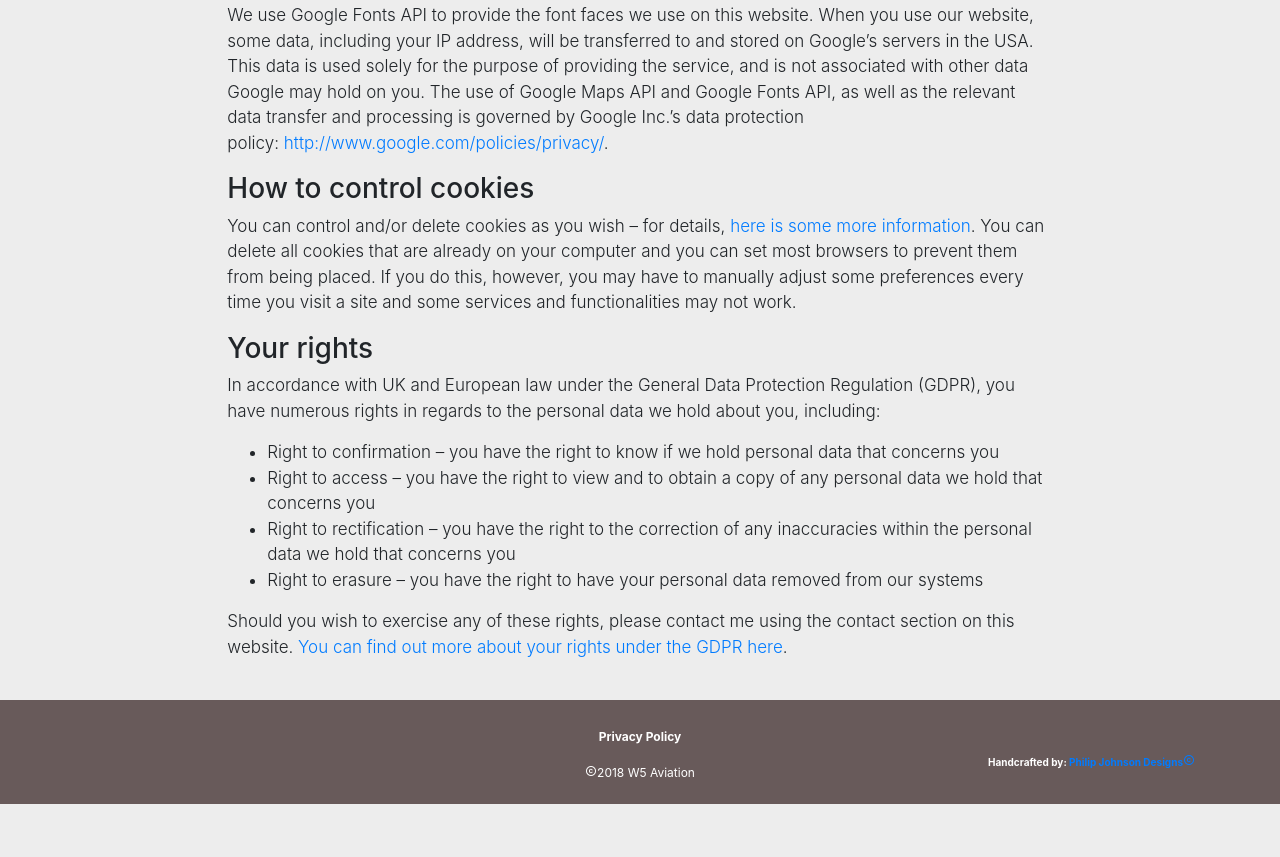
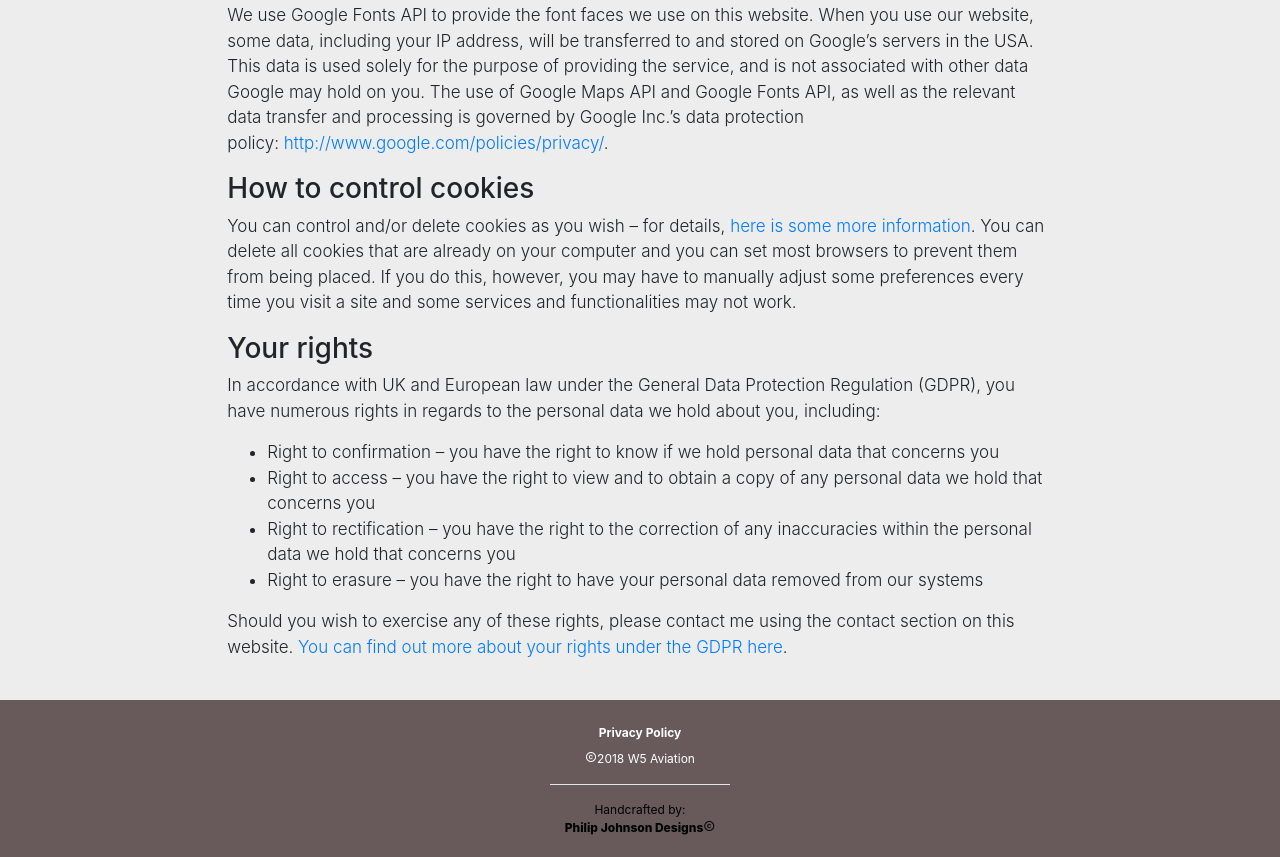
Before and after one commit to phil7j/w5aviation, a website: page privacy.html in a window 1280 px wide. Shown: the part 1294-2151 px from the top of the page. Before the commit the page ends 2098 px from the top, so only its background shows below. Drawn offline with nearby package versions, Linux system fonts and the light colour scheme.

Commit message:
add new style to footer in both index.html and privacy.html

```diff
--- a/dest/privacystyle.css
+++ b/dest/privacystyle.css
@@ -27,7 +27,6 @@ a.nav-link:hover {
 .logo {
 	width: 80%;
 }
-
 div.runway {
 	background-image: url("../images/runway.jpg");
 	background-repeat: no-repeat;
@@ -37,13 +36,8 @@ div.runway {
 	background-position: center;
 }
 
-.privacy-text {
-
-	/*padding: 10% 20%;*/
-}
-
-p,ul {
-	font-size: 17px!important;
+div.privacy-text {
+	font-size: 17px;
 }
 
 .icon {
@@ -55,22 +49,39 @@ p,ul {
 
 }
 
+div.footer div.col.text-center {
+	padding-left: 0;
+	padding-right: 0;
+}
+
 div.credit {
-	color: white;
+	color: black;
+	text-align: center;
+	font-size: 12px;
+	padding-top: 0px;
+	padding-bottom: 0;
+	padding-right: 0;
 
-	text-align: right;
-	font-size: 10px;
-	padding-top: 2em;
-	padding-bottom: 1.5em;
-	font-weight: bold;
 
+}
+
+div.credit a{
+	color: black;
+	text-decoration: none;
+	font-weight: 800;
+}
+
+div.credit a:hover{
+	font-weight: 700;
 }
 
 div.privacy-link {
 	font-size: 12px;
-	padding-top: 2em;
-	padding-bottom: 1.5em;
+	padding-top: 20px;
+	padding-bottom: 0;
 	color: white;
+	padding-left: 0;
+	padding-right: 0;
 
 
 }
@@ -84,3 +95,8 @@ div.privacy-link a:hover {
 	color: rgb(35, 34, 34);
 	text-decoration: none;
 }
+
+hr.footer-hr {
+	background-color: white;
+	width: 50%;
+}
--- a/dest/w5styles.css
+++ b/dest/w5styles.css
@@ -6,8 +6,6 @@ body {
 .jumbotron {
 	background-image: url("../images/privatejet.jpg");
 	background-size: cover;
-
-	background-position: fixed;
 	background-position: 0% 55%;
 	margin-top: 5em;
 	margin-bottom: 0;
@@ -279,22 +277,39 @@ a.linkhover:hover {
 
 }
 
+div.footer div.col.text-center {
+	padding-left: 0;
+	padding-right: 0;
+}
+
 div.credit {
-	color: white;
+	color: black;
+	text-align: center;
+	font-size: 12px;
+	padding-top: 0px;
+	padding-bottom: 0;
+	padding-right: 0;
 
-	text-align: right;
-	font-size: 10px;
-	padding-top: 2em;
-	padding-bottom: 1.5em;
-	font-weight: bold;
 
+}
+
+div.credit a{
+	color: black;
+	text-decoration: none;
+	font-weight: 800;
+}
+
+div.credit a:hover{
+	font-weight: 700;
 }
 
 div.privacy-link {
 	font-size: 12px;
-	padding-top: 2em;
-	padding-bottom: 1.5em;
+	padding-top: 20px;
+	padding-bottom: 0;
 	color: white;
+	padding-left: 0;
+	padding-right: 0;
 
 
 }
@@ -308,3 +323,8 @@ div.privacy-link a:hover {
 	color: rgb(35, 34, 34);
 	text-decoration: none;
 }
+
+hr.footer-hr {
+	background-color: white;
+	width: 50%;
+}
--- a/privacy.html
+++ b/privacy.html
@@ -1,5 +1,6 @@
 <!DOCTYPE html>
 <html>
+
 <head>
 	<title>Privacy Policy</title>
 	<meta charset="utf-8">
@@ -8,7 +9,8 @@
 
 	<!-- Boostrap CSS CDN -->
 
-	<link rel="stylesheet" href="https://maxcdn.bootstrapcdn.com/bootstrap/4.0.0/css/bootstrap.min.css" integrity="sha384-Gn5384xqQ1aoWXA+058RXPxPg6fy4IWvTNh0E263XmFcJlSAwiGgFAW/dAiS6JXm" crossorigin="anonymous">
+	<link rel="stylesheet" href="https://maxcdn.bootstrapcdn.com/bootstrap/4.0.0/css/bootstrap.min.css" integrity="sha384-Gn5384xqQ1aoWXA+058RXPxPg6fy4IWvTNh0E263XmFcJlSAwiGgFAW/dAiS6JXm"
+	 crossorigin="anonymous">
 
 	<!-- Stylesheet -->
 	<link rel="stylesheet" type="text/css" href="./dest/privacystyle.css">
@@ -18,12 +20,14 @@
 	<link href="https://fonts.googleapis.com/icon?family=Material+Icons" rel="stylesheet">
 
 </head>
+
 <body>
 	<!-- Navigation Bar  -->
 	<nav class="navbar navbar-expand-lg navbar-light border fixed-top" style="background-color: white;">
 		<div class="container">
 			<a class="navbar-brand mb-1 mt-1" href="index.html"><img src="images/w5logo.jpg" class="logo" alt="Aviation Consulting, Records Management, Lukas Weiss"></a>
-  <button class="navbar-toggler" type="button" data-toggle="collapse" data-target="#navbarSupportedContent" aria-controls="navbarSupportedContent" aria-expanded="false" aria-label="Toggle navigation">
+			<button class="navbar-toggler" type="button" data-toggle="collapse" data-target="#navbarSupportedContent"
+			 aria-controls="navbarSupportedContent" aria-expanded="false" aria-label="Toggle navigation">
 				<span class="navbar-toggler-icon"></span>
 			</button>
 
@@ -53,15 +57,20 @@
 		</div>
 		</div>
 	</nav>
-
 	<div class="container">
 
 		<div class="runway">
 
 	</div>
 
+
+
+
+
+
 </div>
 	</div>
+
 
 	<!-- Privacy Policy Section -->
 
@@ -73,52 +82,77 @@
 						<h3>Our details</h4>
 
 
-<p>The data controller in respect of our website is W5 Aviation, registered in Switzerland, company number CHE-380.003.998. For details of how to contact the data controller, please see our contact section.</p>
+							<p>The data controller in respect of our website is W5 Aviation, registered in Switzerland, company number
+								CHE-380.003.998. For details of how to contact the data controller, please see our contact section.</p>
 
 							<h3>Your Personal Data</h4>
 
-<p>Here at W5 Aviation we take your privacy seriously and will only use your personal information to respond to any questions you may have and to provide the products and services you have requested from us. Your personal information will never be shared with third parties for marketing purposes and will not be used by us for marketing purposes without your explicit consent.</p>
+								<p>Here at W5 Aviation we take your privacy seriously and will only use your personal information to respond to
+									any questions you may have and to provide the products and services you have requested from us. Your personal
+									information will never be shared with third parties for marketing purposes and will not be used by us for
+									marketing purposes without your explicit consent.</p>
 
 								<h3>Data Collected on This Website</h4>
 
 									<h5>Web server logs and security</h5>
-<p>When you visit this website, information about your device, operating system and browser, and your IP address are automatically saved in log files. This serves a number of purposes, including helping to keep the website secure and helping to diagnose any problems that might arise.</p>
+									<p>When you visit this website, information about your device, operating system and browser, and your IP
+										address are automatically saved in log files. This serves a number of purposes, including helping to keep the
+										website secure and helping to diagnose any problems that might arise.</p>
 
 									<h3>Cookies</h4>
 
-<p>A cookie is a tiny data file that is used to store information. Most websites use cookies for a number of purposes, including providing essential functionality (e.g. a shopping cart), providing useful information about the way in which the website is being used (e.g. analytics), and many other functions such as enhanced security.
+										<p>A cookie is a tiny data file that is used to store information. Most websites use cookies for a number of
+											purposes, including providing essential functionality (e.g. a shopping cart), providing useful information
+											about the way in which the website is being used (e.g. analytics), and many other functions such as enhanced
+											security.
 											By continuing to use this website, you accept that we use the following cookies:</p>
 
 										<h5>Google Analytics</h5>
 
-<p>We use Google Analytics to provide us with information about how our website is used, such as what countries our visitors are browsing from, and what pages are the most popular. The data gathered is anonymous and can not be used to identify individual users.
-You may block the collection of the data generated by the cookie and the data related to your use of the website (incl. your IP address) to Google as well as the processing of this data by Google, by downloading and installing a browser plugin available from the following link: <a href="https://tools.google.com/dlpage/gaoptout?hl=en">https://tools.google.com/dlpage/gaoptout?hl=en</a>.</p>
+										<p>We use Google Analytics to provide us with information about how our website is used, such as what
+											countries our visitors are browsing from, and what pages are the most popular. The data gathered is
+											anonymous and can not be used to identify individual users.
+											You may block the collection of the data generated by the cookie and the data related to your use of the
+											website (incl. your IP address) to Google as well as the processing of this data by Google, by downloading
+											and installing a browser plugin available from the following link: <a href="https://tools.google.com/dlpage/gaoptout?hl=en">https://tools.google.com/dlpage/gaoptout?hl=en</a>.</p>
 
 										<h5>Google Fonts</h5>
 
 										<p>We use Google Fonts API to provide the font faces we use on this website.
-When you use our website, some data, including your IP address, will be transferred to and stored on Google’s servers in the USA. This data is used solely for the purpose of providing the service, and is not associated with other data Google may hold on you. The use of Google Maps API and Google Fonts API, as well as the relevant data transfer and processing is governed by Google Inc.’s data protection policy: <a href="http://www.google.com/policies/privacy/">http://www.google.com/policies/privacy/</a>.</p>
+											When you use our website, some data, including your IP address, will be transferred to and stored on
+											Google’s servers in the USA. This data is used solely for the purpose of providing the service, and is not
+											associated with other data Google may hold on you. The use of Google Maps API and Google Fonts API, as well
+											as the relevant data transfer and processing is governed by Google Inc.’s data protection policy: <a href="http://www.google.com/policies/privacy/">http://www.google.com/policies/privacy/</a>.</p>
 
 
 
 										<h3>How to control cookies</h4>
 
-<p>You can control and/or delete cookies as you wish – for details, <a href="https://ico.org.uk/your-data-matters/online/cookies/">here is some more information</a>. You can delete all cookies that are already on your computer and you can set most browsers to prevent them from being placed. If you do this, however, you may have to manually adjust some preferences every time you visit a site and some services and functionalities may not work.</p>
+											<p>You can control and/or delete cookies as you wish – for details, <a href="https://ico.org.uk/your-data-matters/online/cookies/">here
+													is some more information</a>. You can delete all cookies that are already on your computer and you can set
+												most browsers to prevent them from being placed. If you do this, however, you may have to manually adjust
+												some preferences every time you visit a site and some services and functionalities may not work.</p>
 
 											<h3>Your rights</h4>
 
-<p>In accordance with UK and European law under the General Data Protection Regulation (GDPR), you have numerous rights in regards to the personal data we hold about you, including:</p>
+												<p>In accordance with UK and European law under the General Data Protection Regulation (GDPR), you have
+													numerous rights in regards to the personal data we hold about you, including:</p>
 												<ul>
 													<li>
 														Right to confirmation – you have the right to know if we hold personal data that concerns you</li>
 
-	<li>Right to access – you have the right to view and to obtain a copy of any personal data we hold that concerns you</li>
+													<li>Right to access – you have the right to view and to obtain a copy of any personal data we hold that
+														concerns you</li>
 
-	<li>Right to rectification – you have the right to the correction of any inaccuracies within the personal data we hold that concerns you</li>
+													<li>Right to rectification – you have the right to the correction of any inaccuracies within the personal
+														data we hold that concerns you</li>
 
 													<li>Right to erasure – you have the right to have your personal data removed from our systems
-	</li></ul>
-<p>Should you wish to exercise any of these rights, please contact me using the contact section on this website. <a href="https://ico.org.uk/for-organisations/guide-to-the-general-data-protection-regulation-gdpr/individual-rights/">You can find out more about your rights under the GDPR here</a>.</p>
+													</li>
+												</ul>
+												<p>Should you wish to exercise any of these rights, please contact me using the contact section on this
+													website. <a href="https://ico.org.uk/for-organisations/guide-to-the-general-data-protection-regulation-gdpr/individual-rights/">You
+														can find out more about your rights under the GDPR here</a>.</p>
 					</div>
 			</div>
 		</div>
@@ -129,18 +163,33 @@ When you use our website, some data, including your IP address, will be transfer
 			<div class="row">
 
 				<div class="col"></div>
-		<div class="col privacy-link text-center"><a href="privacy.html">Privacy Policy</a>
-		<br><br><i class="icon material-icons">copyright</i></a>2018 W5 Aviation
+				<div class="col text-center">
+					<div class="privacy-link">
+						<a href="privacy.html">Privacy Policy</a>
+						<p class="mt-2"><i class="icon material-icons">copyright</i></a>2018 W5 Aviation</p>
+					</div>
 
+					<hr class="footer-hr">
+
+					<div class="credit">
+						Handcrafted by: <p><a href="https://phil7j.github.io/">Philip Johnson Designs<i class="icon material-icons">copyright</i></a></div>
 
 				</div>
 
-		<div class="col credit text-right"><br><br>
-		 Handcrafted by: <a href="https://phil7j.github.io/">Philip Johnson Designs<i class="icon material-icons">copyright</i></a></div>
+				<div class="col">
+
+				</div>
 
 			</div>
 		</div>
 	</div>
+	<!-- Bootstrap and JQUERY CDN -->
+	<script src="https://code.jquery.com/jquery-3.2.1.slim.min.js" integrity="sha384-KJ3o2DKtIkvYIK3UENzmM7KCkRr/rE9/Qpg6aAZGJwFDMVNA/GpGFF93hXpG5KkN"
+	 crossorigin="anonymous"></script>
+	<script src="https://cdnjs.cloudflare.com/ajax/libs/popper.js/1.12.9/umd/popper.min.js" integrity="sha384-ApNbgh9B+Y1QKtv3Rn7W3mgPxhU9K/ScQsAP7hUibX39j7fakFPskvXusvfa0b4Q"
+	 crossorigin="anonymous"></script>
+	<script src="https://maxcdn.bootstrapcdn.com/bootstrap/4.0.0/js/bootstrap.min.js" integrity="sha384-JZR6Spejh4U02d8jOt6vLEHfe/JQGiRRSQQxSfFWpi1MquVdAyjUar5+76PVCmYl"
+	 crossorigin="anonymous"></script>
+</body>
 
-</body>
 </html>
```
Also changed, not shown: index.html (+115 -39 lines). Lines whose indentation alone changed are shown as unchanged.
